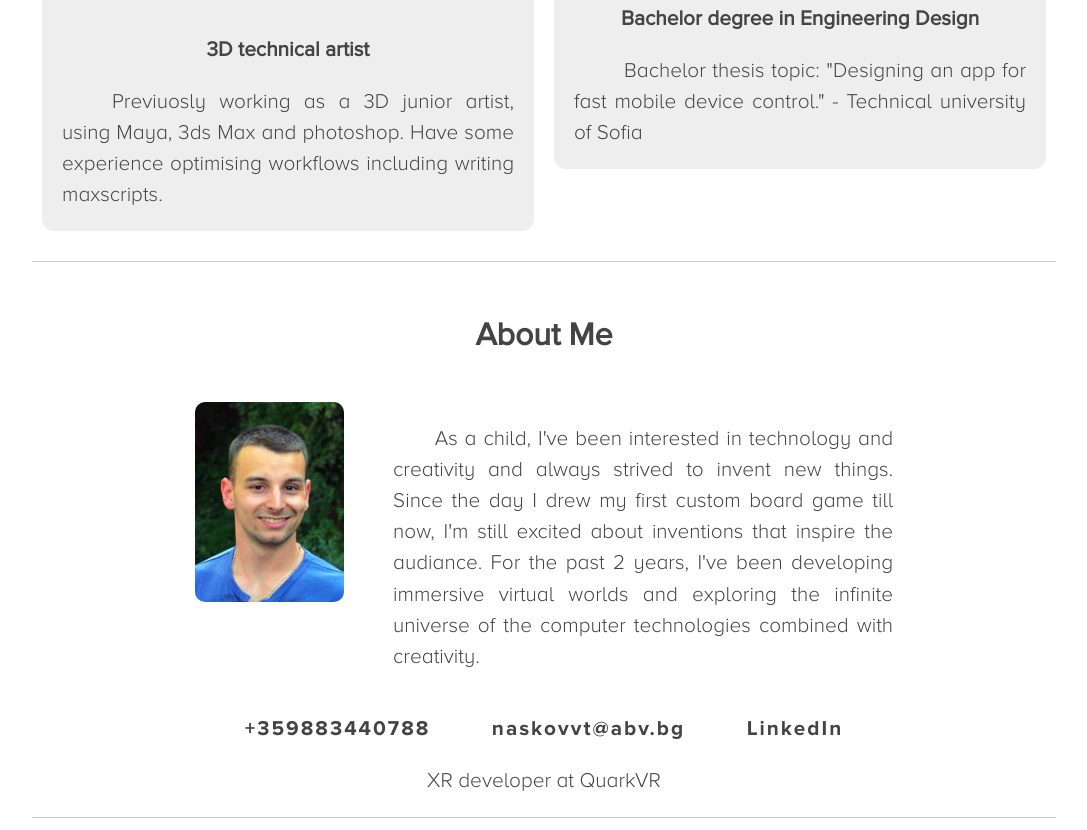
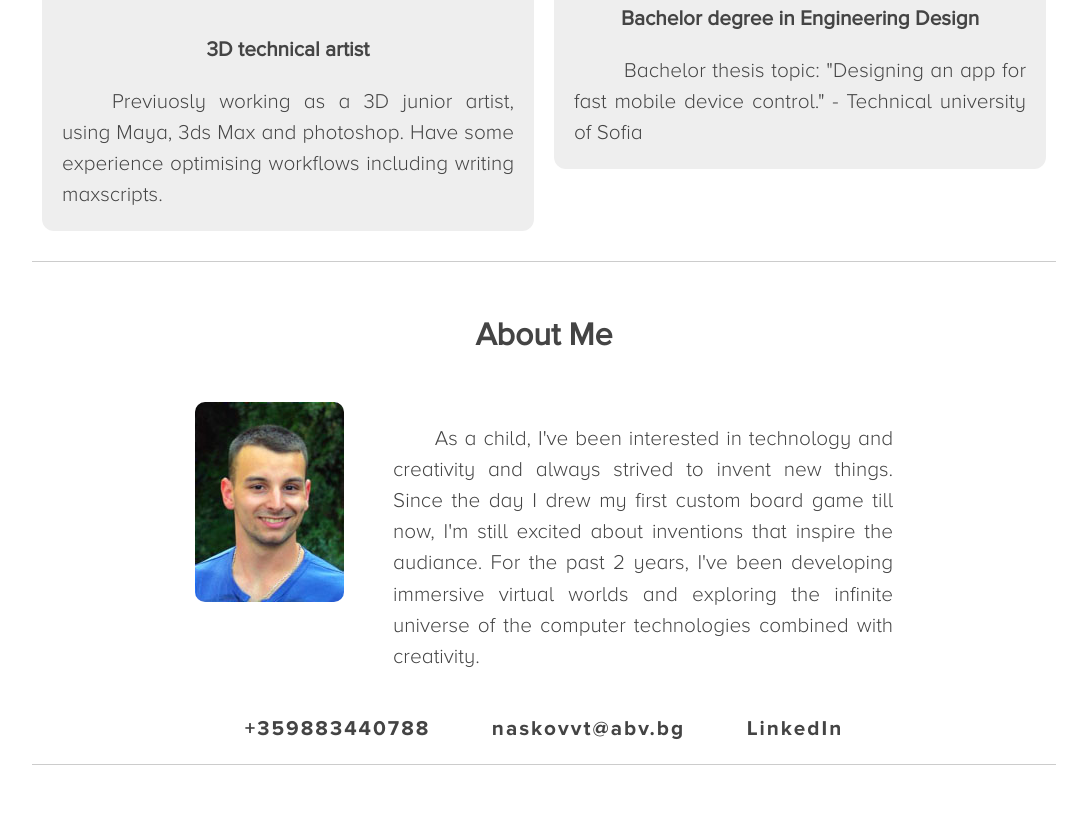
Before and after one commit to atanasw/atanasw.github.io, a plain HTML site: page index.html in a window 1280 px wide. Shown: the part 8861-9691 px from the top of the page, without its empty margins (96-1183 px from the left). Drawn offline with Linux system fonts and the light colour scheme.

Commit message:
Removed last occupation

```diff
--- a/index.html
+++ b/index.html
@@ -370,7 +370,6 @@
     <a href="mailto:naskovvt@abv.bg" class="contacts-click  flex-contacts ">naskovvt@abv.bg</a>
     <a href="https://www.linkedin.com/in/atanas-vasilev-7b1923149/" class="contacts-click flex-contacts">LinkedIn</a>
   </div>
-  <p class="-text-grey -center">XR developer at QuarkVR</p>
 
   <hr>
 
```
